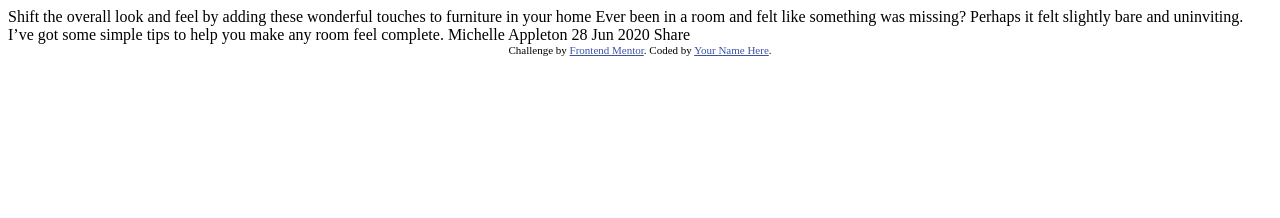
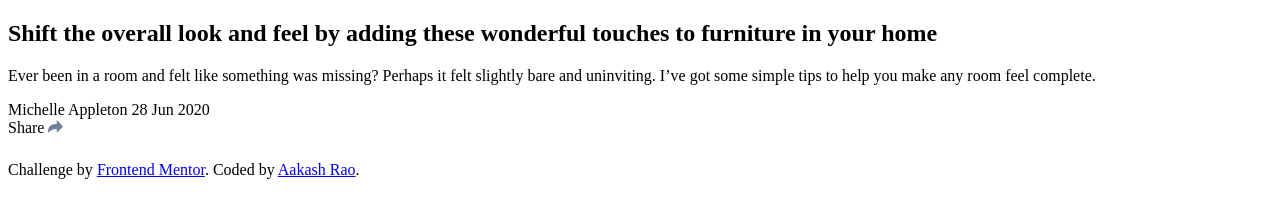
Before and after one commit to AakashRao-dev/Frontendmentor-Projects, a plain HTML site: page 01-Article-Preview-Component/index.html in a window 1280 px wide. Drawn offline with Linux system fonts and the light colour scheme.

Commit message:
[01-Article-Preview-Component] Added HTML structure & CSS variables with reset

```diff
--- a/01-Article-Preview-Component/index.html
+++ b/01-Article-Preview-Component/index.html
@@ -1,36 +1,58 @@
 <!DOCTYPE html>
 <html lang="en">
   <head>
-  <meta charset="UTF-8">
-  <meta name="viewport" content="width=device-width, initial-scale=1.0"> <!-- displays site properly based on user's device -->
-
-  <link rel="icon" type="image/png" sizes="32x32" href="./images/favicon-32x32.png">
-
+    <meta charset="UTF-8" />
+    <meta name="viewport" content="width=device-width, initial-scale=1.0" />
+    <link
+      rel="icon"
+      type="image/png"
+      sizes="32x32"
+      href="./images/favicon-32x32.png"
+    />
     <title>Frontend Mentor | Article preview component</title>
-
-  <!-- Feel free to remove these styles or customise in your own stylesheet 👍 -->
-  <style>
-    .attribution { font-size: 11px; text-align: center; }
-    .attribution a { color: hsl(228, 45%, 44%); }
-  </style>
   </head>
   <body>
-
-  Shift the overall look and feel by adding these wonderful
-  touches to furniture in your home
-
-  Ever been in a room and felt like something was missing? Perhaps
-  it felt slightly bare and uninviting. I’ve got some simple tips
-  to help you make any room feel complete.
-
-  Michelle Appleton
-  28 Jun 2020
-
-  Share
-
-  <div class="attribution">
-    Challenge by <a href="https://www.frontendmentor.io?ref=challenge" target="_blank">Frontend Mentor</a>.
-    Coded by <a href="#">Your Name Here</a>.
+    <main>
+      <article>
+        <h1 class="article__title">
+          Shift the overall look and feel by adding these wonderful touches to
+          furniture in your home
+        </h1>
+        <p class="article__description">
+          Ever been in a room and felt like something was missing? Perhaps it
+          felt slightly bare and uninviting. I’ve got some simple tips to help
+          you make any room feel complete.
+        </p>
+        <footer class="article__info">
+          <span class="article__info-name">Michelle Appleton</span>
+          <span class="article__info-date">28 Jun 2020</span>
+        </footer>
+        <aside class="article__socials-icon">
+          <span>Share</span>
+          <span><img src="./images/icon-share.svg" alt="Share" /></span>
+          <div class="socials__icon">
+            <span class="socials__icon socials__icon--facebook"
+              ><img src="./images/icon-facebook.svg" alt="Facebook"
+            /></span>
+            <span class="socials__icon socials__icon--twitter"
+              ><img src="./images/icon-twitter.svg" alt="Twitter"
+            /></span>
+            <span class="socials__icon socials__icon--pinterest"
+              ><img src="./images/icon-pinterest.svg" alt="Pinterest"
+            /></span>
           </div>
+        </aside>
+      </article>
+    </main>
+    <footer class="attribution">
+      Challenge by
+      <a
+        href="https://www.frontendmentor.io/challenges/article-preview-component-dYBN_pYFT/hub"
+        target="_blank"
+        >Frontend Mentor</a
+      >. Coded by
+      <a href="https://github.com/aakashRao-dev/" target="_blank">Aakash Rao</a
+      >.
+    </footer>
   </body>
 </html>
--- /dev/null
+++ b/01-Article-Preview-Component/styles.css
@@ -0,0 +1,22 @@
+* {
+  margin: 0;
+  padding: 0;
+  box-sizing: inherit;
+}
+
+html {
+  font-size: 62.5%;
+  box-sizing: border-box;
+}
+
+:root {
+  --dark-gray-blue: hsl(217, 19%, 35%);
+  --dark-blue: hsl(214, 17%, 51%);
+  --grayish-blue: hsl(212, 23%, 69%);
+  --light-Blue: hsl(210, 46%, 95%);
+
+  --font-size: 13px;
+  --font-family: 'Manrope';
+  --font-weight-medium: 500;
+  --font-weight-bold: 700;
+}
```
Also changed, not shown: 1 other file. Lines whose indentation alone changed are shown as unchanged.
